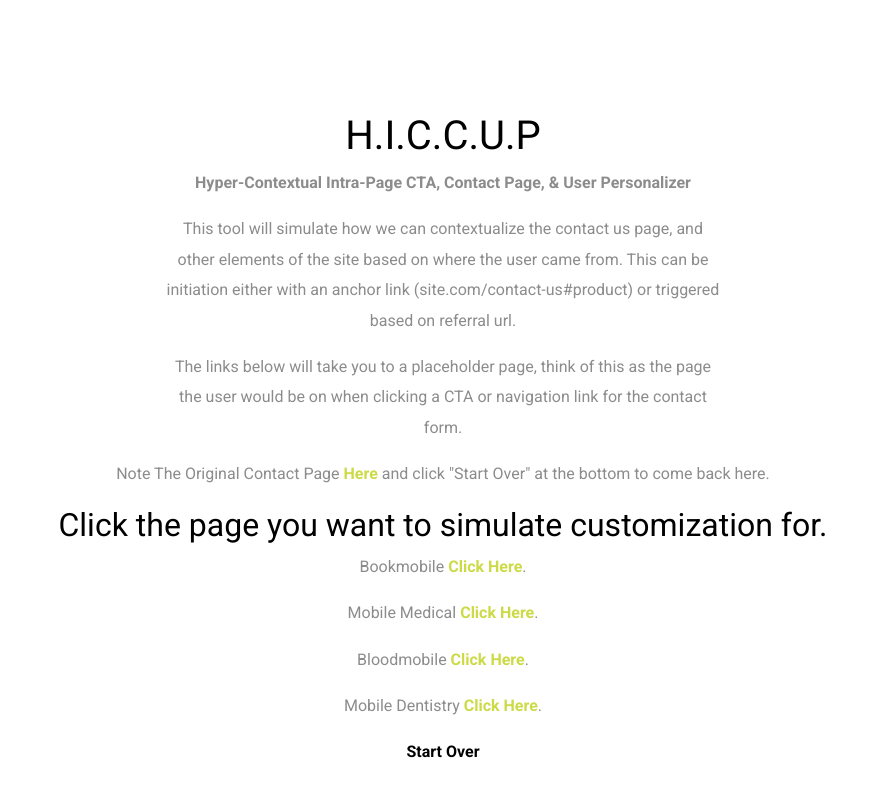
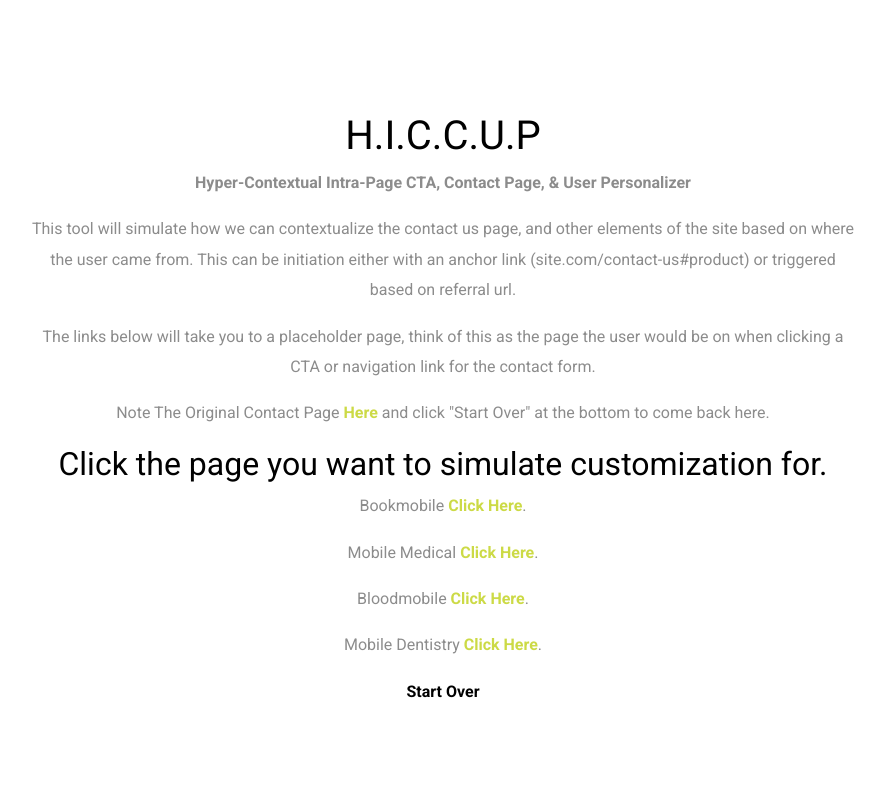
Before and after one commit to JeremiahBarrett/JeremiahBarrett.github.io, a plain HTML site: page hiccup/index2.html in a window 1280 px wide. Shown: the whole page, without its empty margins (197-1082 px from the left). Drawn offline with Linux system fonts and the light colour scheme.

Commit message:
Update index2.html

```diff
--- a/hiccup/index2.html
+++ b/hiccup/index2.html
@@ -35,8 +35,8 @@
 
 <h1 style="text-align:center;"> H.I.C.C.U.P </h1>
 <p style="text-align:center;"><Strong>Hyper-Contextual Intra-Page CTA, Contact Page, & User Personalizer </strong></p>
-<p style="text-align:center; width:50%; margin-left: auto; margin-right: auto;"> This tool will simulate how we can contextualize the contact us page, and other elements of the site based on where the user came from. This can be initiation either with an anchor link (site.com/contact-us#product) or triggered based on referral url.</p>
-<p style="text-align:center; width:50%; margin-left: auto; margin-right: auto;"> The links below will take you to a placeholder page, think of this as the page the user would be on when clicking a CTA or navigation link for the contact form.</p>
+<p style="text-align:center; width:75%; margin-left: auto; margin-right: auto;"> This tool will simulate how we can contextualize the contact us page, and other elements of the site based on where the user came from. This can be initiation either with an anchor link (site.com/contact-us#product) or triggered based on referral url.</p>
+<p style="text-align:center; width:75%; margin-left: auto; margin-right: auto;"> The links below will take you to a placeholder page, think of this as the page the user would be on when clicking a CTA or navigation link for the contact form.</p>
 <p style="text-align:center;">Note The Original Contact Page <strong><a href="main.html">Here</a></strong> and click "Start Over" at the bottom to come back here.</p>
 
 <h2 style="text-align:center;">Click the page you want to simulate customization for. </h2>
```
